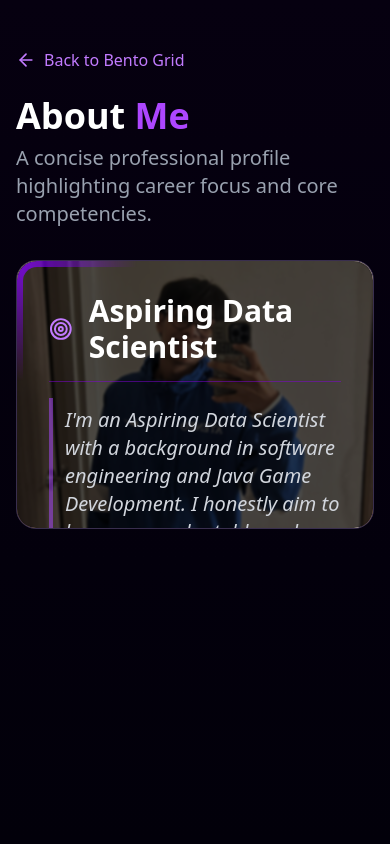
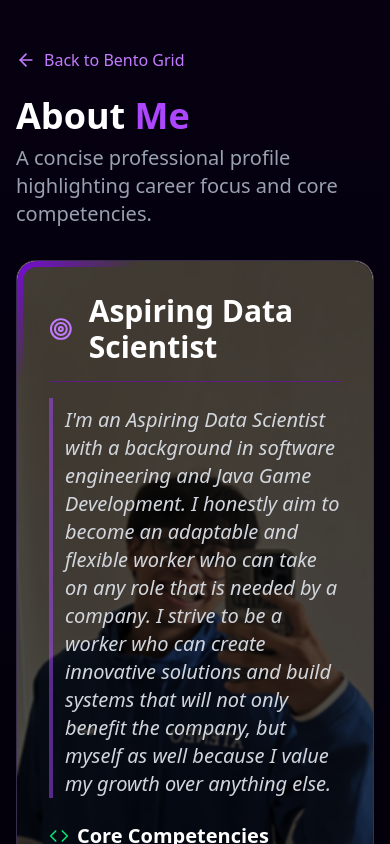
Before and after one commit to JaviHorse/my-portfolio, a Next.js app: page /Resume/about in a window 390 px wide. Shown: the top 844 px of the page. Built offline with nearby package versions, Linux system fonts and the light colour scheme.

Commit message:
Fixed phone view

```diff
--- a/app/Resume/skills/page.jsx
+++ b/app/Resume/skills/page.jsx
@@ -82,7 +82,6 @@ export default function SkillsPage() {
 
       {/* HEADER */}
       <header className="pb-6 px-4 max-w-7xl mx-auto">
-        {/* ✅ Back Button (Fixed) */}
         <div className="mb-6">
           <Link
             href="/#projects"
--- a/app/components/MagicBento.css
+++ b/app/components/MagicBento.css
@@ -40,8 +40,8 @@
     flex-direction: column;
     justify-content: space-between;
     position: relative;
-    aspect-ratio: 4/3;
-    min-height: 200px;
+    aspect-ratio: auto;
+    min-height: auto;
     width: 100%;
     max-width: 100%;
     padding: 1.25em;
@@ -156,7 +156,9 @@
 
     .magic-bento-card {
         width: 100%;
-        min-height: 180px;
+        min-height: auto;
+        aspect-ratio: auto;
+        padding: 1em;
     }
 }
 
@@ -164,13 +166,23 @@
     .card-grid {
         grid-template-columns: repeat(2, 1fr);
     }
+
+    .magic-bento-card {
+        aspect-ratio: 4/3;
+        min-height: 220px;
+    }
 }
 
 @media (min-width: 1024px) {
     /* NEW LAYOUT: 3 Columns, 2 Rows (3x2) */
     .card-grid {
         grid-template-columns: repeat(3, 1fr);
-        grid-template-rows: repeat(2, minmax(200px, 1fr));
+        grid-template-rows: repeat(2, minmax(250px, 1fr));
+    }
+
+    .magic-bento-card {
+        aspect-ratio: 4/3;
+        min-height: 250px;
     }
 
     /* Resetting previous layout specific rules for the new 3x2 structure */
```
